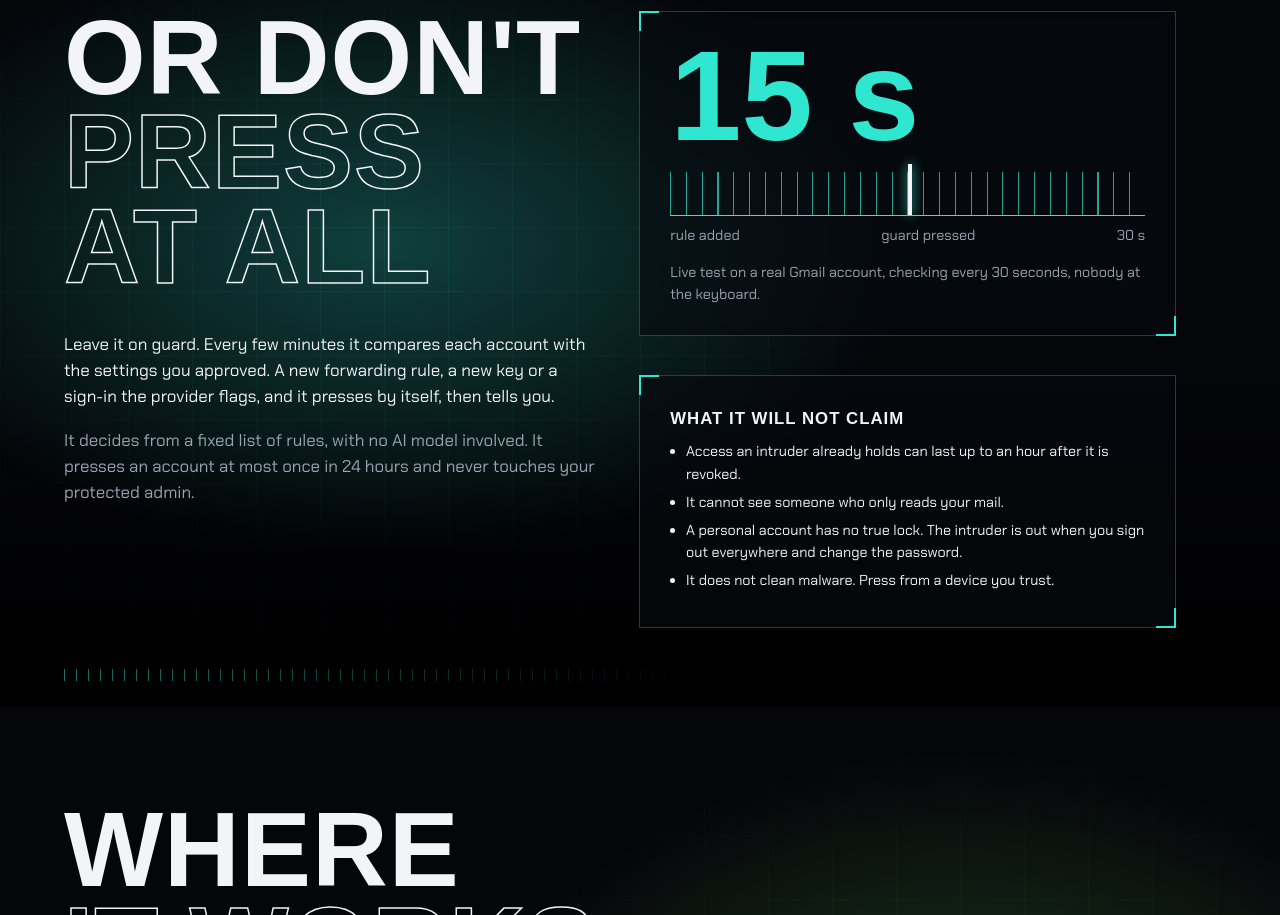
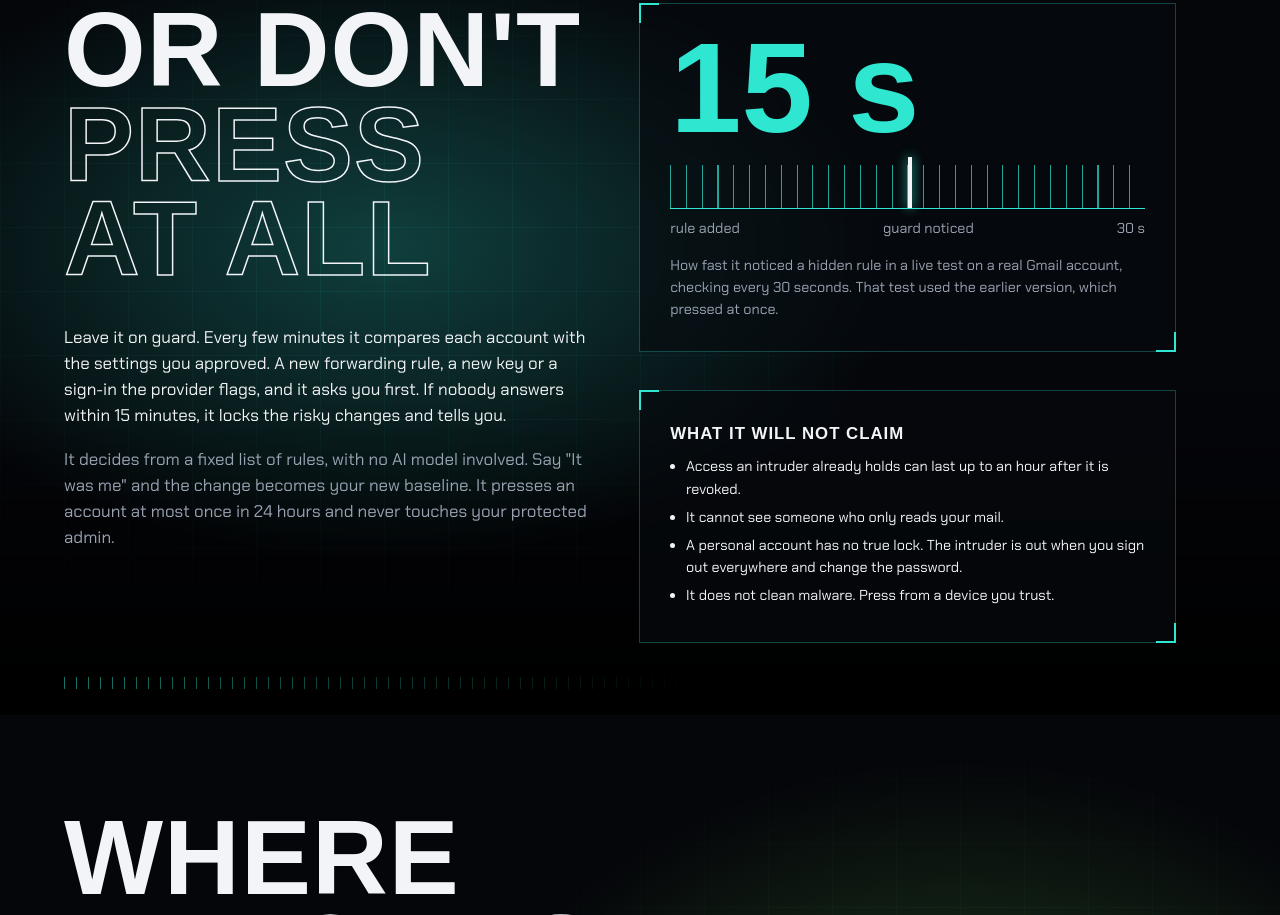
Before and after one commit to riyadadlani02/panic-button, a plain HTML site: page site/index.html in a window 1280 px wide. Shown: the part 2615-3530 px from the top of the page. Drawn offline with Linux system fonts and the light colour scheme; a web font is replaced by a local one.

Commit message:
docs: guard asks before it acts

```diff
--- a/site/index.html
+++ b/site/index.html
@@ -190,15 +190,15 @@ footer { padding:28px var(--pad) 44px; display:flex; flex-wrap:wrap; gap:10px 30
   <div class="cols c2">
     <div>
       <h2 class="title"><span>Or don't</span><span class="line">Press</span><span class="line">At all</span></h2>
-      <p>Leave it on guard. Every few minutes it compares each account with the settings you approved. A new forwarding rule, a new key or a sign-in the provider flags, and it presses by itself, then tells you.</p>
-      <p class="dim">It decides from a fixed list of rules, with no AI model involved. It presses an account at most once in 24 hours and never touches your protected admin.</p>
+      <p>Leave it on guard. Every few minutes it compares each account with the settings you approved. A new forwarding rule, a new key or a sign-in the provider flags, and it asks you first. If nobody answers within 15 minutes, it locks the risky changes and tells you.</p>
+      <p class="dim">It decides from a fixed list of rules, with no AI model involved. Say "It was me" and the change becomes your new baseline. It presses an account at most once in 24 hours and never touches your protected admin.</p>
     </div>
     <div class="cols">
       <div class="hud">
         <div class="num">15 s</div>
         <div class="gauge" role="img" aria-label="Caught 15 seconds into a 30 second check interval"><i></i></div>
-        <div class="scale small dim"><span>rule added</span><span>guard pressed</span><span>30 s</span></div>
-        <p class="small dim" style="margin:14px 0 0">Live test on a real Gmail account, checking every 30 seconds, nobody at the keyboard.</p>
+        <div class="scale small dim"><span>rule added</span><span>guard noticed</span><span>30 s</span></div>
+        <p class="small dim" style="margin:14px 0 0">How fast it noticed a hidden rule in a live test on a real Gmail account, checking every 30 seconds. That test used the earlier version, which pressed at once.</p>
       </div>
       <div class="hud">
         <h3>What it will not claim</h3>
```
Also changed, not shown: 1 other file.
